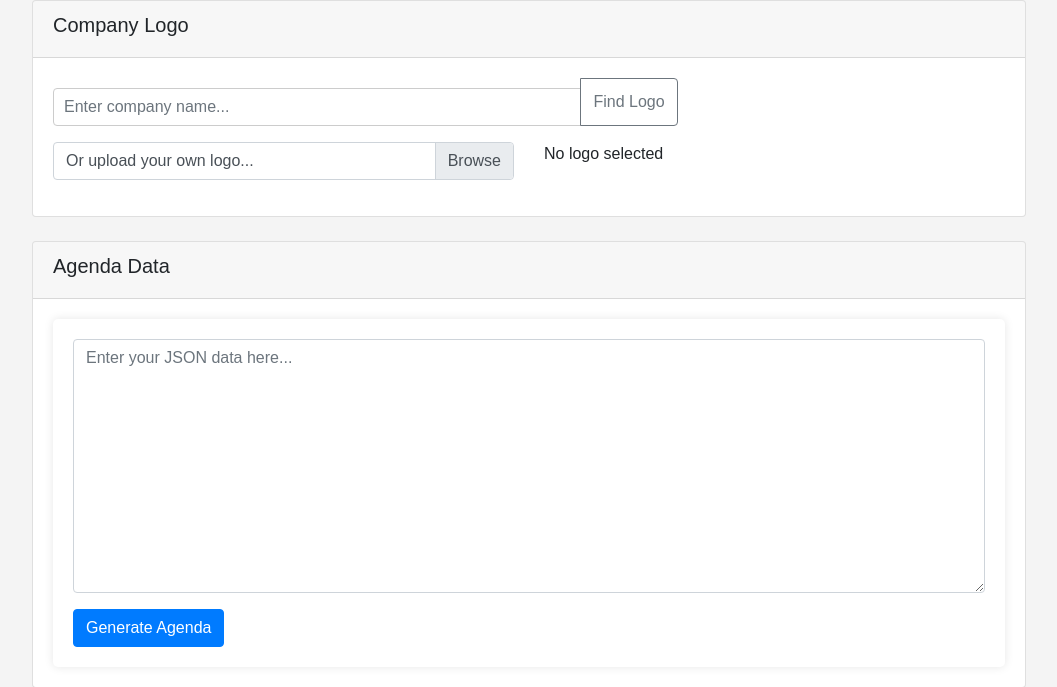
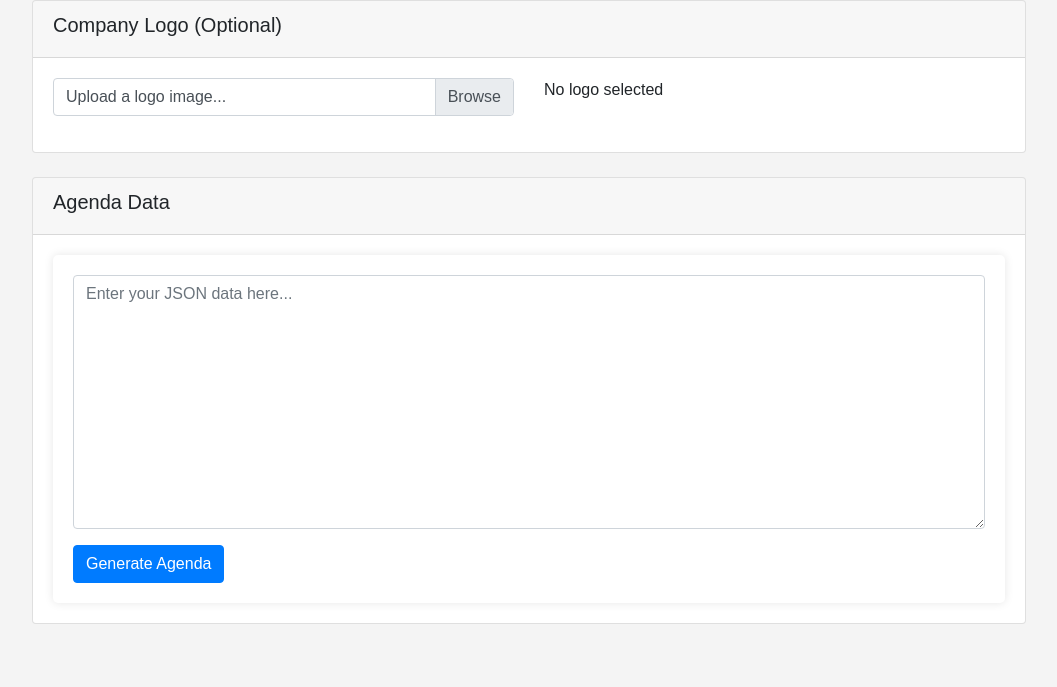
Before and after one commit to MTC-Lowcode-Playground/agenda-builder-online, a Flask app: page / in a window 1280 px wide. Shown: the part 96-783 px from the top of the page, without its empty margins (111-1168 px from the left). Run offline with Flask 2, Linux system fonts and the light colour scheme; some libraries are stand-ins or nearby versions.

Commit message:
Update requirements and enhance logo handling in agenda document generation

```diff
--- a/requirements.txt
+++ b/requirements.txt
@@ -5,3 +5,5 @@ python-docx==0.8.11
 requests==2.26.0
 azure-identity==1.7.0
 azure-keyvault-secrets==4.3.0
+svglib==1.5.1
+reportlab==3.6.12
--- a/src/app.py
+++ b/src/app.py
@@ -4,39 +4,14 @@ logging.basicConfig(level=logging.DEBUG)
 from flask import Flask, render_template, request, send_file, jsonify
 import json
 import os
-import requests
 from agenda_builder.core import create_agenda_doc
-from tempfile import NamedTemporaryFile
-from azure.identity import DefaultAzureCredential
-from azure.keyvault.secrets import SecretClient
 from datetime import datetime
-
-# Import mock data for local testing
-from mock_data import MOCK_LOGO_RESULTS, DEFAULT_MOCK_LOGO
 
 app = Flask(__name__)
 app.logger.setLevel(logging.DEBUG)
 
 # Configuration - store in environment variables or Azure Key Vault
-BING_SEARCH_ENDPOINT = os.environ.get("BING_SEARCH_ENDPOINT", "https://api.bing.microsoft.com/v7.0/images/search")
-BING_SUBSCRIPTION_KEY = os.environ.get("BING_SUBSCRIPTION_KEY", "your-bing-api-key")
 USE_AZURE_STORAGE = os.environ.get("USE_AZURE_STORAGE", "False").lower() == "true"
-
-# Determine if we're in local development mode
-USE_MOCK_DATA = os.environ.get("USE_MOCK_DATA", "True").lower() == "true"
-
-# Optional: Use Azure Key Vault to retrieve the API key securely
-def get_bing_api_key():
-    try:
-        keyvault_name = os.environ.get("KEYVAULT_NAME")
-        if keyvault_name:
-            credential = DefaultAzureCredential()
-            keyvault_url = f"https://{keyvault_name}.vault.azure.net/"
-            client = SecretClient(vault_url=keyvault_url, credential=credential)
-            return client.get_secret("BING-SEARCH-KEY").value
-        return BING_SUBSCRIPTION_KEY
-    except Exception:
-        return BING_SUBSCRIPTION_KEY
 
 @app.route('/')
 def index():
@@ -83,39 +58,53 @@ def generate():
 
     # Create the document
     try:
-        with NamedTemporaryFile(delete=False, suffix='.docx') as temp_file:
-            output_path = temp_file.name
+        # Create output path without immediately creating the file
+        output_path = os.path.join(
+            os.path.dirname(os.path.abspath(__file__)),
+            'output',
+            f"agenda_{datetime.now().strftime('%Y%m%d_%H%M%S')}.docx"
+        )
+        os.makedirs(os.path.dirname(output_path), exist_ok=True)
 
-        # Handle logo from the form
+        # Handle uploaded logo file with more verification
         logo_path = None
-        logo_source = request.form.get('logoSource')
+        logo_temp = None
+        if 'logo' in request.files:
+            logo_file = request.files['logo']
+            if logo_file.filename:
+                # Verify the file is actually an image
+                content_type = logo_file.content_type
+                if not content_type or not content_type.startswith('image/'):
+                    app.logger.warning(f"File doesn't appear to be an image: {content_type}")
+                else:
+                    # Make a dedicated directory for temporary logos
+                    temp_logo_dir = os.path.join(os.path.dirname(os.path.abspath(__file__)), 'temp_logos')
+                    os.makedirs(temp_logo_dir, exist_ok=True)
 
-        app.logger.info(f"Logo source: {logo_source}")
-
-        if logo_source == 'suggested':
-            # Use the suggested logo URL
-            logo_url = request.form.get('logoUrl')
-            app.logger.info(f"Using suggested logo URL: {logo_url}")
-            logo_path = logo_url
-
-        elif logo_source == 'uploaded':
-            # Handle uploaded logo file
-            if 'logo' in request.files:
-                logo_file = request.files['logo']
-                if logo_file.filename:
-                    # Save the uploaded file to a temporary location
-                    with NamedTemporaryFile(delete=False, suffix='.png') as logo_temp:
-                        logo_temp_path = logo_temp.name
-
+                    # Use a non-deleted temporary file with a stable name
+                    logo_temp_path = os.path.join(temp_logo_dir, f"logo_{datetime.now().strftime('%Y%m%d_%H%M%S')}.png")
                     logo_file.save(logo_temp_path)
                     app.logger.info(f"Saved uploaded logo to: {logo_temp_path}")
-                    logo_path = logo_temp_path
-            else:
-                app.logger.warning("Logo source is 'uploaded' but no file was provided")
+
+                    # Verify the file was actually created and has content
+                    if os.path.exists(logo_temp_path) and os.path.getsize(logo_temp_path) > 0:
+                        logo_path = logo_temp_path
+                        app.logger.info(f"Logo file verified: {logo_path} (size: {os.path.getsize(logo_path)} bytes)")
+                    else:
+                        app.logger.error(f"Logo file not created properly: {logo_temp_path}")
 
         # Generate the document with logo if available
         app.logger.info(f"Calling create_agenda_doc with logo_path: {logo_path}")
-        create_agenda_doc(agenda_data, template_path, output_path, logo_path)
+
+        # Try with logo first, but have a fallback without logo
+        try:
+            create_agenda_doc(agenda_data, template_path, output_path, logo_path)
+        except Exception as e:
+            app.logger.warning(f"Document generation with logo failed: {str(e)}")
+            app.logger.info("Trying again without logo")
+
+            # Try again without the logo
+            create_agenda_doc(agenda_data, template_path, output_path, None)
 
         # Verify file was created
         if not os.path.exists(output_path) or os.path.getsize(output_path) == 0:
@@ -169,74 +158,8 @@ def generate():
 
     except Exception as e:
         app.logger.error(f"Error in document generation: {str(e)}")
+        app.logger.exception("Full exception details:")
         return f"Error generating document: {str(e)}", 500
-
-@app.route('/find-logo')
-def find_logo():
-    company_name = request.args.get('company', '').strip().lower()
-    if not company_name:
-        return jsonify({'success': False, 'error': 'Company name is required'})
-
-    # Use mock data if in local development mode
-    if USE_MOCK_DATA:
-        app.logger.info(f"Using mock data for company: {company_name}")
-
-        # Find the closest match in our mock data
-        for key in MOCK_LOGO_RESULTS:
-            if key in company_name or company_name in key:
-                return jsonify(MOCK_LOGO_RESULTS[key])
-
-        # If no specific match found, return default mock logo
-        return jsonify(DEFAULT_MOCK_LOGO)
-
-    # Otherwise, use real Bing Search API
-    try:
-        # Use Bing Search API to find the company logo
-        api_key = get_bing_api_key()
-        search_term = f"{company_name} logo transparent"
-
-        headers = {
-            'Ocp-Apim-Subscription-Key': api_key,
-        }
-
-        params = {
-            'q': search_term,
-            'count': 5,  # Get a few options
-            'imageType': 'Transparent',  # Prefer transparent logos
-            'license': 'Public',  # Try to get publicly usable images
-            'safeSearch': 'Strict'
-        }
-
-        response = requests.get(BING_SEARCH_ENDPOINT, headers=headers, params=params)
-
-        if response.status_code == 200:
-            data = response.json()
-            if 'value' in data and len(data['value']) > 0:
-                # Find the best logo image - prefer transparent PNG/SVG files
-                best_logo = None
-                for image in data['value']:
-                    if image.get('encodingFormat', '').lower() in ['png', 'svg']:
-                        best_logo = image
-                        break
-
-                # If no PNG/SVG found, just use the first result
-                if not best_logo and data['value']:
-                    best_logo = data['value'][0]
-
-                if best_logo:
-                    return jsonify({
-                        'success': True,
-                        'logoUrl': best_logo['contentUrl'],
-                        'thumbnailUrl': best_logo.get('thumbnailUrl', best_logo['contentUrl']),
-                        'additionalResults': [img['contentUrl'] for img in data['value'][:4]]
-                    })
-
-            return jsonify({'success': False, 'error': 'No suitable logo found'})
-        else:
-            return jsonify({'success': False, 'error': f'Search API error: {response.status_code}'})
-
-    except Exception as e:
-        return jsonify({'success': False, 'error': str(e)})
 
 if __name__ == '__main__':
     app.run(debug=True)
--- a/src/static/js/main.js
+++ b/src/static/js/main.js
@@ -1,37 +1,6 @@
-// Variables to store logo data
-let currentLogoData = null;
-let logoSource = null; // 'suggested' or 'uploaded'
-
 // Document ready function
 document.addEventListener('DOMContentLoaded', function() {
     console.log('DOM fully loaded');
-
-    // Company logo finder
-    const findLogoBtn = document.getElementById('findLogoBtn');
-    if (findLogoBtn) {
-        findLogoBtn.addEventListener('click', findLogoHandler);
-    } else {
-        console.error('Find logo button not found');
-    }
-
-    // Use logo button
-    const useLogoBtn = document.getElementById('useLogoBtn');
-    if (useLogoBtn) {
-        useLogoBtn.addEventListener('click', function() {
-            if (currentLogoData) {
-                selectLogo(currentLogoData);
-            }
-        });
-    }
-
-    // Reject logo button
-    const rejectLogoBtn = document.getElementById('rejectLogoBtn');
-    if (rejectLogoBtn) {
-        rejectLogoBtn.addEventListener('click', function() {
-            document.getElementById('logoResults').classList.add('d-none');
-            currentLogoData = null;
-        });
-    }
 
     // Logo upload
     const logoUpload = document.getElementById('logoUpload');
@@ -49,73 +18,6 @@ document.addEventListener('DOMContentLoaded', function() {
     }
 });
 
-// Logo finder handler
-function findLogoHandler() {
-    const companyName = document.getElementById('companyName').value.trim();
-
-    if (!companyName) {
-        alert('Please enter a company name');
-        return;
-    }
-
-    // Show loading state
-    const btnText = document.getElementById('findLogoBtnText');
-    const spinner = document.getElementById('findLogoSpinner');
-    btnText.textContent = 'Searching...';
-    spinner.classList.remove('d-none');
-    this.disabled = true;
-
-    console.log('Fetching logo for:', companyName);
-
-    // Call API to find logo
-    fetch(`/find-logo?company=${encodeURIComponent(companyName)}`)
-        .then(response => response.json())
-        .then(data => {
-            // Reset button state
-            btnText.textContent = 'Find Logo';
-            spinner.classList.add('d-none');
-            this.disabled = false;
-
-            console.log('Logo search result:', data);
-
-            if (data.success && data.logoUrl) {
-                // Show the found logos
-                document.getElementById('logoResults').classList.remove('d-none');
-
-                // Set the main logo
-                const suggestedLogo = document.getElementById('suggestedLogo');
-                suggestedLogo.src = data.logoUrl;
-                suggestedLogo.dataset.originalUrl = data.logoUrl;
-                currentLogoData = data.logoUrl;
-
-                // Additional logo handling if needed
-            } else {
-                alert('Could not find a logo for this company. Please try another name or upload your own logo.');
-            }
-        })
-        .catch(error => {
-            btnText.textContent = 'Find Logo';
-            spinner.classList.add('d-none');
-            this.disabled = false;
-            console.error('Error finding logo:', error);
-            alert('Error: ' + error);
-        });
-}
-
-// Logo selection handler
-function selectLogo(logoUrl) {
-    const preview = document.getElementById('logoPreview');
-    const noLogoText = document.getElementById('noLogoText');
-
-    preview.src = logoUrl;
-    preview.classList.remove('d-none');
-    noLogoText.classList.add('d-none');
-
-    currentLogoData = logoUrl;
-    logoSource = 'suggested';
-    document.getElementById('logoResults').classList.add('d-none');
-}
-
 // Logo upload handler
 function handleLogoUpload(event) {
     const file = event.target.files[0];
@@ -124,6 +26,20 @@ function handleLogoUpload(event) {
     const label = document.querySelector('.custom-file-label');
 
     if (file) {
+        // Validate file is an image
+        if (!file.type.match('image.*')) {
+            alert('Please select an image file (PNG, JPG, GIF)');
+            event.target.value = '';  // Clear the file input
+            return;
+        }
+
+        // Check file size (max 5MB)
+        if (file.size > 5 * 1024 * 1024) {
+            alert('Logo file is too large. Please select an image under 5MB.');
+            event.target.value = '';  // Clear the file input
+            return;
+        }
+
         label.textContent = file.name;
 
         const reader = new FileReader();
@@ -131,16 +47,25 @@ function handleLogoUpload(event) {
             preview.src = e.target.result;
             preview.classList.remove('d-none');
             noLogoText.classList.add('d-none');
-            currentLogoData = e.target.result;
-            logoSource = 'uploaded';
+
+            // Verify image loaded correctly
+            preview.onload = function() {
+                console.log('Logo preview loaded successfully');
+            };
+
+            preview.onerror = function() {
+                console.error('Error loading logo preview');
+                alert('The selected file could not be loaded as an image. Please try another file.');
+                event.target.value = '';  // Clear the file input
+                preview.classList.add('d-none');
+                noLogoText.classList.remove('d-none');
+            };
         };
         reader.readAsDataURL(file);
     } else {
         preview.classList.add('d-none');
         noLogoText.classList.remove('d-none');
-        label.textContent = 'Or upload your own logo...';
-        currentLogoData = null;
-        logoSource = null;
+        label.textContent = 'Upload a logo image...';
     }
 }
 
@@ -148,26 +73,41 @@ function handleLogoUpload(event) {
 function generateDocument() {
     console.log('Generate document function called');
 
+    try {
         const jsonData = document.getElementById('jsonInput').value;
         if (!jsonData) {
             alert('Please enter JSON data');
             return;
         }
 
+        // Validate JSON before submitting
+        try {
+            JSON.parse(jsonData);
+        } catch (e) {
+            alert('Invalid JSON format: ' + e.message);
+            return;
+        }
+
         const formData = new FormData();
         formData.append('json_data', jsonData);
 
-    if (currentLogoData && logoSource) {
-        if (logoSource === 'uploaded') {
-            const logoFile = document.getElementById('logoUpload').files[0];
+        // Add logo if available
+        const logoUpload = document.getElementById('logoUpload');
+        const logoFile = logoUpload?.files[0];
         if (logoFile) {
+            console.log('Adding logo file to request:', logoFile.name, 'Size:', logoFile.size);
+
+            // Double-check file type
+            if (!logoFile.type.match('image.*')) {
+                console.warn('File does not appear to be an image:', logoFile.type);
+                if (!confirm('The selected logo file may not be an image. Continue anyway?')) {
+                    generateBtn.innerHTML = 'Generate Agenda';
+                    generateBtn.disabled = false;
+                    return;
+                }
+            }
+
             formData.append('logo', logoFile);
-                formData.append('logoSource', 'uploaded');
-            }
-        } else if (logoSource === 'suggested') {
-            formData.append('logoUrl', currentLogoData);
-            formData.append('logoSource', 'suggested');
-        }
         }
 
         // Show loading indicator
@@ -182,21 +122,14 @@ function generateDocument() {
             body: formData
         })
         .then(response => {
-        console.log('Response status:', response.status);
             if (!response.ok) {
-            return response.text().then(text => { throw new Error(text) });
+                return response.text().then(text => {
+                    throw new Error(text || `Server returned ${response.status}: ${response.statusText}`);
+                });
             }
 
-        // Check if we got JSON (URL to file) or a file directly
-        const contentType = response.headers.get('content-type');
-        console.log('Response content-type:', contentType);
+            console.log('Received response, status:', response.status);
 
-        if (contentType && contentType.includes('application/json')) {
-            return response.json().then(data => {
-                // Handle URL to file
-                window.location.href = data.fileUrl;
-            });
-        } else {
             // Handle direct file download
             return response.blob().then(blob => {
                 console.log('Got blob response, size:', blob.size);
@@ -218,23 +151,36 @@ function generateDocument() {
                 const a = document.createElement('a');
                 a.style.display = 'none';
                 a.href = url;
-                a.download = filename;  // Use the server-provided filename
+                a.download = filename;
                 document.body.appendChild(a);
                 a.click();
                 window.URL.revokeObjectURL(url);
 
                 // Show download success message
                 document.getElementById('downloadArea').classList.remove('d-none');
+
+                // Reset generate button
+                generateBtn.innerHTML = 'Generate Agenda';
+                generateBtn.disabled = false;
             });
-        }
         })
         .catch(error => {
             console.error('Error generating document:', error);
-        alert('Error generating document: ' + error.message);
-    })
-    .finally(() => {
-        // Reset button state
+            alert(`Error generating document: ${error.message}`);
+
+            // Reset generate button
             generateBtn.innerHTML = 'Generate Agenda';
             generateBtn.disabled = false;
         });
+    } catch (error) {
+        console.error('Unexpected error in generate function:', error);
+        alert('An unexpected error occurred: ' + error.message);
+
+        // Reset generate button
+        const generateBtn = document.getElementById('generateBtn');
+        if (generateBtn) {
+            generateBtn.innerHTML = 'Generate Agenda';
+            generateBtn.disabled = false;
         }
+    }
+}
--- a/src/templates/index.html
+++ b/src/templates/index.html
@@ -5,39 +5,14 @@
     <div class="col-md-12">
         <div class="card mb-4">
             <div class="card-header">
-                <h5>Company Logo</h5>
+                <h5>Company Logo (Optional)</h5>
             </div>
             <div class="card-body">
-                <div class="row mb-3">
-                    <div class="col-md-8">
-                        <div class="input-group">
-                            <input type="text" class="form-control" id="companyName" placeholder="Enter company name...">
-                            <div class="input-group-append">
-                                <button class="btn btn-outline-secondary" type="button" id="findLogoBtn">
-                                    <span id="findLogoBtnText">Find Logo</span>
-                                    <span id="findLogoSpinner" class="spinner-border spinner-border-sm d-none" role="status"></span>
-                                </button>
-                            </div>
-                        </div>
-                    </div>
-                </div>
-
                 <div class="row">
                     <div class="col-md-6">
-                        <div id="logoResults" class="mb-3 d-none">
-                            <h6>Found Logo:</h6>
-                            <div class="logo-suggestion-container">
-                                <img id="suggestedLogo" class="img-fluid" alt="Suggested logo">
-                                <div class="logo-actions mt-2">
-                                    <button id="useLogoBtn" class="btn btn-sm btn-success">Use This Logo</button>
-                                    <button id="rejectLogoBtn" class="btn btn-sm btn-outline-danger">Reject</button>
-                                </div>
-                            </div>
-                        </div>
-
                         <div class="custom-file mb-3">
                             <input type="file" class="custom-file-input" id="logoUpload" accept="image/*">
-                            <label class="custom-file-label" for="logoUpload">Or upload your own logo...</label>
+                            <label class="custom-file-label" for="logoUpload">Upload a logo image...</label>
                         </div>
                     </div>
                     <div class="col-md-6">
```
Also changed, not shown: src/agenda_builder/core.py (+79 -50 lines). Lines whose indentation alone changed are shown as unchanged.
